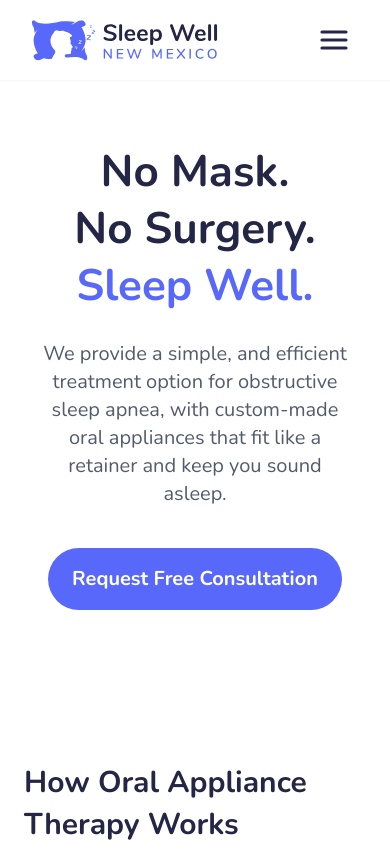
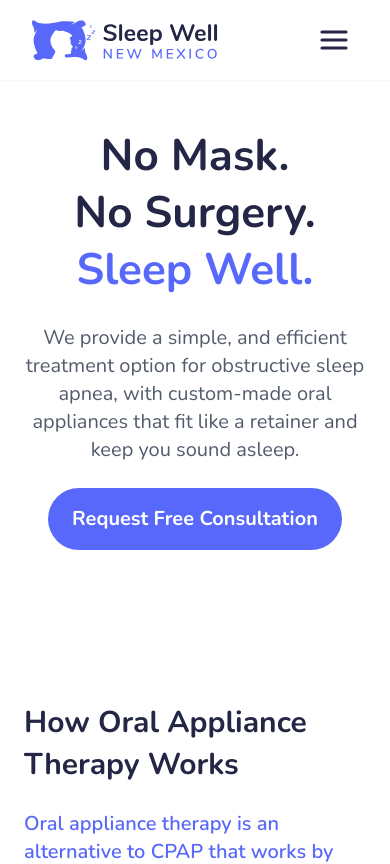
Before and after one commit to JayJaime/sleepwell, a React (Create React App) app: page / in a window 390 px wide. Shown: the top 864 px of the page. Built offline with nearby package versions, Linux system fonts and the light colour scheme.

Commit message:
fixed spacing of hero text

```diff
--- a/src/pages/Home.js
+++ b/src/pages/Home.js
@@ -74,7 +74,7 @@ function Home() {
       {/* Hero Section */}
       <div className="w-full flex flex-col justify-center items-center gap-[64px] py-[64px] lg:py-[96px] mt-[64px] lg:mt-[64px] px-[24px] md:px-[56px]">
         <div className="w-full flex flex-col justify-center items-center gap-[24px]">
-          <div className="w-full flex flex-col justify-center items-center gap-[24px] md:p-[32px] p-[16px]">
+          <div className="w-full flex flex-col justify-center items-center gap-[24px] md:p-[32px] p-[0px]">
             <h1 className="text-large-display font-bold text-center text-dark max-w-[850px]">
               No Mask. <span className="inline-block">No Surgery.</span>{" "}
               <span className="inline-block text-primary-blue">
```
